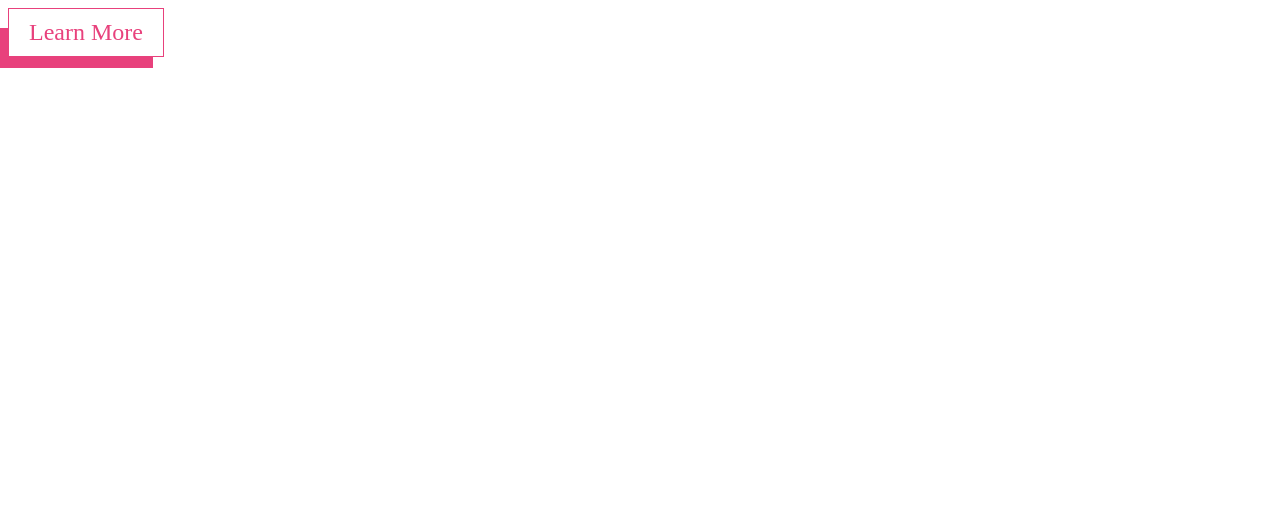
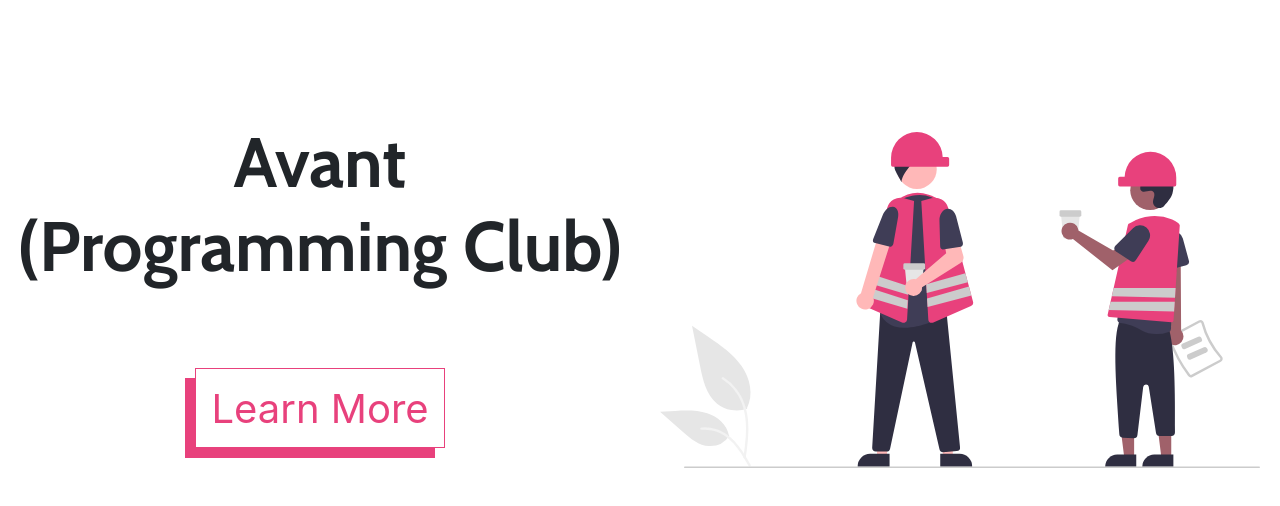
Before and after one commit to prakhargupta496/technicalBoard, a React (Create React App) app: page / in a window 1280 px wide. Shown: the top 506 px of the page. Built offline with nearby package versions, Linux system fonts and the light colour scheme.

Commit message:
Added Header and Link Components

```diff
--- a/public/index.css
+++ b/public/index.css
@@ -1,8 +1,13 @@
-/* Colour Scheme */
+@import url('https://fonts.googleapis.com/css2?family=Cabin:wght@700&display=swap');
+
 :root {
+    /* Colour Scheme */
     --fandango-pink: #e8417cff;
     --red-violet-crayola: #bc3b8dff;
     --rich-black-fogra-39: #090809ff;
     --light-sky-blue: #73cdffff;
     --bdazzled-blue: #235789ff;
+
+    /* Fonts */
+    --cabin: 'Cabin', sans-serif;
 }
--- a/src/App.js
+++ b/src/App.js
@@ -5,7 +5,15 @@ class App extends React.Component {
     state = {  }
     render() {
         return (
-             <Header />
+            <div>
+                {/* This component will render the heading in the form:-
+                Name
+                (Alternative Name)
+
+                If none of the above are provided, then the component will
+                only generate a link with an Image */}
+                <Header name = "Avant" altName = "Programming Club" link = "#"/>
+            </div>
         );
     }
 }
--- a/src/Pages/Main/Header.js
+++ b/src/Pages/Main/Header.js
@@ -1,18 +1,64 @@
 import React from 'react';
-import Container from 'react-bootstrap/Container';
+import { Container, Row, Col } from 'react-bootstrap';
 import Link from './Link';
+import img from '../../images/construction.svg';
+import styles from './css/header.module.css';
 
 class Header extends React.Component {
     constructor(props) {
         super(props);
+        this.name = props.name;
+        this.altName = props.altName;
+        this.link = props.link;
     }
 
     render() {
+        let headings;
+
+        //Generate a Heading according to the values provided
+        if(this.name === undefined) {
+            headings = (
+                <h1 className = {styles.heading}>
+                    {this.altName}
+                </h1>);
+        }
+        else if(this.altName === undefined) {
+            headings = (
+                <h1 className = {styles.heading}>
+                    {this.name}
+                </h1>);
+        }
+        else {
+            headings = (
+                <React.Fragment>
+                    <h1 className = {styles.heading}>
+                        {this.name}
+                    </h1>
+                    <h1 className = {styles.heading}>
+                        {`(${this.altName})`}
+                    </h1>
+                </React.Fragment>
+            );
+        }
+
+        //Return the Component
         return (
-            <Container fluid>
-                <Link>
-                    Learn More
-                </Link>
+            <Container fluid className = {styles.header}>
+                <Row>
+                    <Col>
+                        <div className = {styles.headingContainer}>
+                            {headings}
+                        </div>
+                        <div className = {styles.link}>
+                            <Link link = {this.link}>
+                                Learn More
+                            </Link>
+                        </div>
+                    </Col>
+                    <Col>
+                        <img className = {styles.image} src = {img} alt = "Under Construction"/>
+                    </Col>
+                </Row>
             </Container>
         );
     }
--- a/src/Pages/Main/Link.js
+++ b/src/Pages/Main/Link.js
@@ -5,14 +5,14 @@ import styles from './css/link.module.css';
 class Link extends React.Component {
     constructor(props) {
         super(props);
+        this.link = props.link;
         this.message = props.children;
     }
 
     render() {
         return (
             <div className = {styles.button}>
-                <div className = {styles.beforeLink}></div>
-                <Button variant="link" href="#" className = {styles.link}>
+                <Button variant="link" href = {this.link} className = {styles.link}>
                     {this.message}
                 </Button>
             </div>
--- a/src/Pages/Main/css/header.module.css
+++ b/src/Pages/Main/css/header.module.css
@@ -0,0 +1,31 @@
+.header {
+    position: relative;
+}
+
+.headingContainer {
+    text-align: center;
+    margin-bottom: 10vh;
+    margin-top: 15vh;
+}
+
+.heading {
+    font-family: var(--cabin);
+    margin: 0px;
+    font-size: 70px;
+}
+
+.image {
+    display: block;
+    margin-left: auto;
+    margin-right: auto;
+    height: 600px;
+    width: 600px;
+}
+
+.link {
+    height: fit-content;
+    width: fit-content;
+
+    margin-left: auto;
+    margin-right: auto;
+}
--- a/src/Pages/Main/css/link.module.css
+++ b/src/Pages/Main/css/link.module.css
@@ -1,25 +1,35 @@
 .button {
     position: relative;
-}
 
-.beforeLink {
-    position: absolute;
-    z-index: 0;
-    background-color: var(--fandango-pink);
-    top: 20px;
-    left: -10px;
-    height: 40px;
-    width: 155px;
+    width: 250px;
+    height: 80px;
 }
 
 .link {
     position: absolute;
+    z-index: 1;
+    height: 100%;
+    width: 100%;
     background-color: white;
-    z-index: 1;
-    font-size: 24px;
-    padding: 10px 20px;
     color: var(--fandango-pink);
     border: 1px solid var(--fandango-pink);
     text-decoration: none;
     box-sizing: border-box;
+    border-radius: 0px;
+    text-align: center;
+
+    padding-top: 10px;
+    padding-bottom: 10px;
+    font-size: 40px;
 }
+
+.button::before {
+    z-index: 0;
+    position: absolute;
+    content: '';
+    background-color: var(--fandango-pink);
+    top: 10px;
+    left: -10px;
+    width: 100%;
+    height: 100%;
+}
--- a/src/index.js
+++ b/src/index.js
@@ -1,6 +1,7 @@
 import React from 'react';
 import ReactDOM from 'react-dom';
+import 'bootstrap/dist/css/bootstrap.min.css';
 import './index.module.css';
-import App from './App'
+import App from './App';
 
 ReactDOM.render(<App/>, document.getElementById('root'));
```
Also changed, not shown: 1 other file (tests, documents, lock files or other folders).
